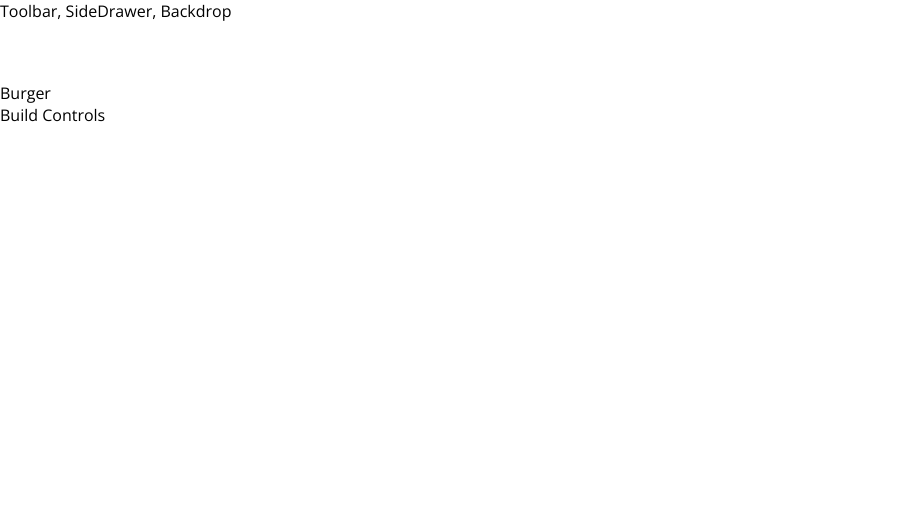
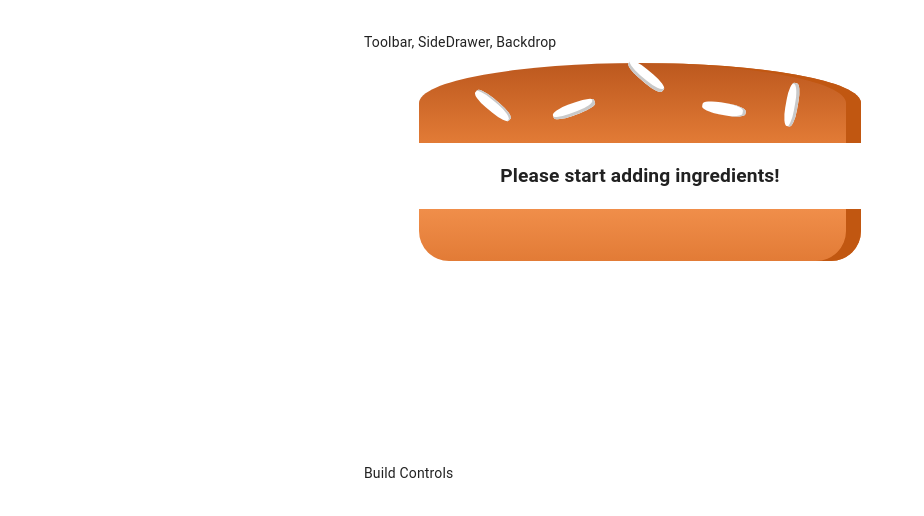
Before and after one commit to briandcase/BurgerBuilder, a React (Create React App) app: page / in a window 1280 px wide. Shown: the top 516 px of the page, without its empty margins (0-924 px from the left). Built offline with nearby package versions, Linux system fonts and the light colour scheme.

Commit message:
Add dynamic ingredient list

```diff
--- a/package.json
+++ b/package.json
@@ -3,6 +3,7 @@
   "version": "0.1.0",
   "private": true,
   "dependencies": {
+    "@material-ui/core": "^4.11.0",
     "@testing-library/jest-dom": "^4.2.4",
     "@testing-library/react": "^9.3.2",
     "@testing-library/user-event": "^7.1.2",
--- a/public/index.html
+++ b/public/index.html
@@ -3,7 +3,10 @@
   <head>
     <meta charset="utf-8" />
     <link rel="icon" href="%PUBLIC_URL%/favicon.ico" />
-    <meta name="viewport" content="width=device-width, initial-scale=1" />
+    <meta
+  name="viewport"
+  content="minimum-scale=1, initial-scale=1, width=device-width"
+/>
     <meta name="theme-color" content="#000000" />
     <meta
       name="description"
--- a/src/App.js
+++ b/src/App.js
@@ -1,4 +1,6 @@
 import React, { Component } from 'react';
+import Container from '@material-ui/core/Container';
+import Box from '@material-ui/core/Box';
 
 import Layout from './components/Layout/Layout';
 import BurgerBuilder from './containers/BurgerBuilder/BurgerBuilder';
@@ -6,11 +8,13 @@ import BurgerBuilder from './containers/BurgerBuilder/BurgerBuilder';
 class App extends Component {
   render() {
     return (
-      <div>
-        <Layout>
-          <BurgerBuilder />
-        </Layout>
-      </div>
+      <Container maxWidth="sm">
+        <Box my={4}>
+          <Layout>
+            <BurgerBuilder />
+          </Layout>
+        </Box>
+      </Container>
     );
   }
 }
--- a/src/components/Burger/Burger.js
+++ b/src/components/Burger/Burger.js
@@ -0,0 +1,29 @@
+import React from 'react';
+import classes from './Burger.module.scss';
+import BurgerIngredient from './BurgerIngredient/BurgerIngredient';
+
+const burger = (props) => {
+  let transformedIngredients = Object.keys(props.ingredients)
+    .map((igKey) => {
+      return [...Array(props.ingredients[igKey])].map((_, i) => {
+        return <BurgerIngredient key={igKey + i} type={igKey} />;
+      });
+    })
+    .reduce((arr, el) => {
+      return arr.concat(el);
+    }, []);
+
+  if (transformedIngredients.length === 0) {
+    transformedIngredients = <p>Please start adding ingredients!</p>;
+  }
+
+  return (
+    <div className={classes.Burger}>
+      <BurgerIngredient type="bread-top" />
+      {transformedIngredients}
+      <BurgerIngredient type="bread-bottom" />
+    </div>
+  );
+};
+
+export default burger;
--- /dev/null
+++ b/src/components/Burger/Burger.module.scss
@@ -0,0 +1,9 @@
+.Burger {
+    width: auto;
+    margin: auto;
+    height: 400px;
+    overflow: visible;
+    text-align: center;
+    font-weight: bold;
+    font-size: 1.2rem;
+}
--- a/src/components/Burger/BurgerIngredient/BurgerIngredient.js
+++ b/src/components/Burger/BurgerIngredient/BurgerIngredient.js
@@ -19,16 +19,16 @@ class BurgerIngredient extends Component {
         );
         break;
       case 'meat':
-        ingredient = <div classes={classes.Meat}></div>;
+        ingredient = <div className={classes.Meat}></div>;
         break;
       case 'cheese':
-        ingredient = <div classes={classes.Cheese}></div>;
+        ingredient = <div className={classes.Cheese}></div>;
         break;
       case 'bacon':
-        ingredient = <div classes={classes.Bacon}></div>;
+        ingredient = <div className={classes.Bacon}></div>;
         break;
       case 'salad':
-        ingredient = <div classes={classes.Salad}></div>;
+        ingredient = <div className={classes.Salad}></div>;
         break;
       default:
         ingredient = null;
--- a/src/components/Layout/Layout.js
+++ b/src/components/Layout/Layout.js
@@ -1,12 +1,11 @@
 import React from 'react';
 
 import Aux from '../../hoc/Aux';
-import classes from './Layout.module.scss';
 
 const layout = (props) => (
   <Aux>
     <div>Toolbar, SideDrawer, Backdrop</div>
-    <main className={classes.Content}>{props.children}</main>
+    <main>{props.children}</main>
   </Aux>
 );
 
--- a/src/components/Layout/Layout.module.scss
+++ /dev/null
@@ -1,3 +0,0 @@
-.Content {
-  margin-top: 60px;
-}
--- a/src/containers/BurgerBuilder/BurgerBuilder.js
+++ b/src/containers/BurgerBuilder/BurgerBuilder.js
@@ -1,11 +1,23 @@
 import React, { Component } from 'react';
 import Aux from '../../hoc/Aux';
+import Burger from '../../components/Burger/Burger';
+class BurgerBuilder extends Component {
+  constructor(props) {
+    super(props);
+    this.state = {
+      ingredients: {
+        salad: 0,
+        bacon: 0,
+        cheese: 0,
+        meat: 0,
+      },
+    };
+  }
 
-class BurgerBuilder extends Component {
   render() {
     return (
       <Aux>
-        <div>Burger</div>
+        <Burger ingredients={this.state.ingredients} />
         <div>Build Controls</div>
       </Aux>
     );
--- a/src/index.js
+++ b/src/index.js
@@ -1,12 +1,18 @@
 import React from 'react';
 import ReactDOM from 'react-dom';
+import CssBaseline from '@material-ui/core/CssBaseline';
+import { ThemeProvider } from '@material-ui/core/styles';
 import './index.scss';
 import App from './App';
+import theme from './theme';
 import * as serviceWorker from './serviceWorker';
 
 ReactDOM.render(
   <React.StrictMode>
-    <App />
+    <ThemeProvider theme={theme}>
+      <CssBaseline />
+      <App />
+    </ThemeProvider>
   </React.StrictMode>,
   document.getElementById('root')
 );
--- a/src/index.scss
+++ b/src/index.scss
@@ -1,4 +1,3 @@
 body {
-  margin: 0;
   font-family: "Open Sans", sans-serif;
 }
--- /dev/null
+++ b/src/theme.js
@@ -0,0 +1,22 @@
+import { red } from '@material-ui/core/colors';
+import { createMuiTheme } from '@material-ui/core/styles';
+
+// A custom theme for this app
+const theme = createMuiTheme({
+  palette: {
+    primary: {
+      main: '#556cd6',
+    },
+    secondary: {
+      main: '#19857b',
+    },
+    error: {
+      main: red.A400,
+    },
+    background: {
+      default: '#fff',
+    },
+  },
+});
+
+export default theme;
```
Also changed, not shown: 1 other file (tests, documents, lock files or other folders). Lines whose indentation alone changed are shown as unchanged.
